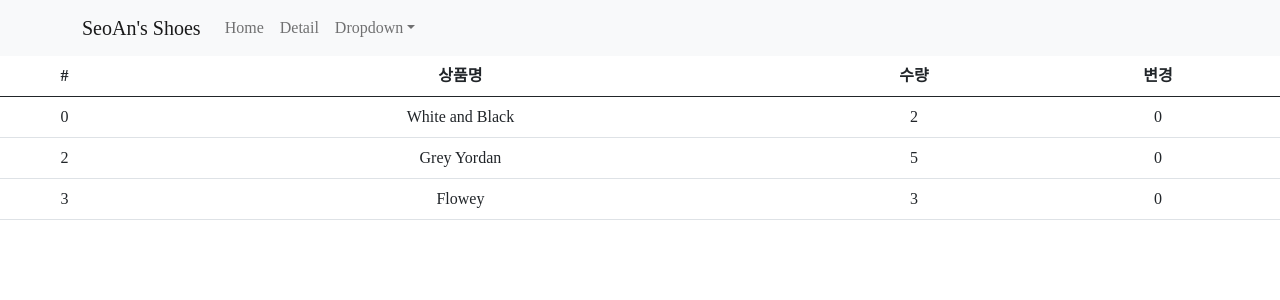
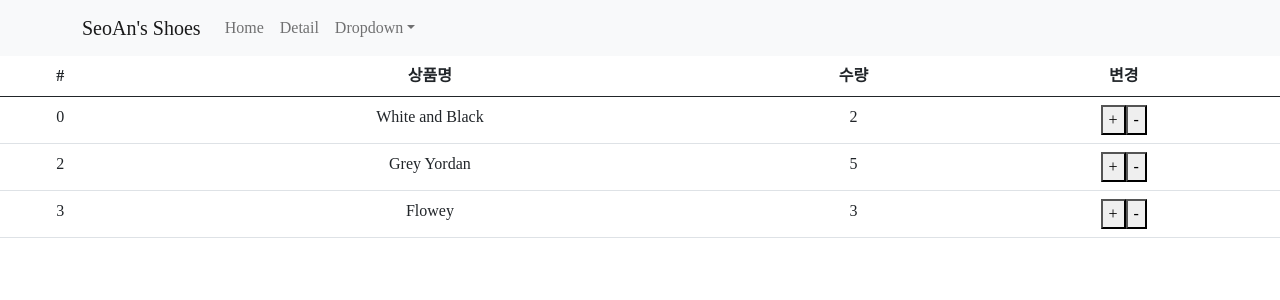
Before and after one commit to Ahntoday/react-shopping-mall, a React (Create React App) app in the folder shop/: page /cart in a window 1280 px wide. Shown: the top 300 px of the page. Built offline with nearby package versions, Linux system fonts and the light colour scheme; a web font is replaced by a local one.

Commit message:
Feat: reducer/dispatch로 장바구니 데이터 수량 수정가능하게끔 구현

```diff
--- a/shop/src/Cart.js
+++ b/shop/src/Cart.js
@@ -14,7 +14,23 @@ const Cart = (props) => {
                         <th>변경</th>
                     </tr>
                 </thead>
-                <CartItem state={props.state} />
+                <tbody>
+                    {
+                        props.state.map((el, i) => {
+                            return (
+                                <tr key={i}>
+                                    <td>{el.id}</td>
+                                    <td>{el.name}</td>
+                                    <td>{el.quantity}</td>
+                                    <td>
+                                        <button onClick={() => { props.dispatch({ type: '수량증가' }) }}>+</button>
+                                        <button onClick={() => { props.dispatch({ type: '수량감소' }) }}>-</button>
+                                    </td>
+                                </tr>
+                            )
+                        })
+                    }
+                </tbody>
             </Table>
         </div>
     )
@@ -26,24 +42,5 @@ const convertStoreDataToProps = (state) => { // redux store 데이터 props로
     }
 }
 
-const CartItem = (props) => {
-    let data = props.state.map((el, idx) => {
-        return (
-            <tr>
-                <td>{el.id}</td>
-                <td>{el.name}</td>
-                <td>{el.quantity}</td>
-                <td>0</td>
-            </tr>
-        )
-    });
-
-    return (
-        <tbody>
-            {data}
-        </tbody>
-    )
-}
-
 export default connect(convertStoreDataToProps)(Cart);
 // export default Cart;
--- a/shop/src/index.js
+++ b/shop/src/index.js
@@ -9,7 +9,32 @@ import { BrowserRouter } from 'react-router-dom';
 import { Provider } from 'react-redux';
 import { createStore } from 'redux';
 
-let store = createStore(() => { return [{ id: 0, name: 'White and Black', quantity: 2 }, { id: 2, name: 'Grey Yordan', quantity: 5 }, { id: 3, name: 'Flowey', quantity: 3 }] });
+let defaultState = [
+  { id: 0, name: 'White and Black', quantity: 2 },
+  { id: 2, name: 'Grey Yordan', quantity: 5 },
+  { id: 3, name: 'Flowey', quantity: 3 }
+];
+
+const reducer = (state = defaultState, action) => {
+  if (action.type === '수량증가') { // 수량증가라는 이름의 데이터수정방법 만들기
+    let copy = [...state];
+    copy[0].quantity++;
+    return copy
+  }
+  else if (action.type === '수량감소') {
+    let copy = [...state];
+    copy[0].quantity--;
+    if (copy[0].quantity <= 0) {
+      copy[0].quantity = 0;
+    }
+    return copy
+  }
+  else {
+    return state
+  }
+}
+
+let store = createStore(reducer);
 
 ReactDOM.render(
   <React.StrictMode>
```
